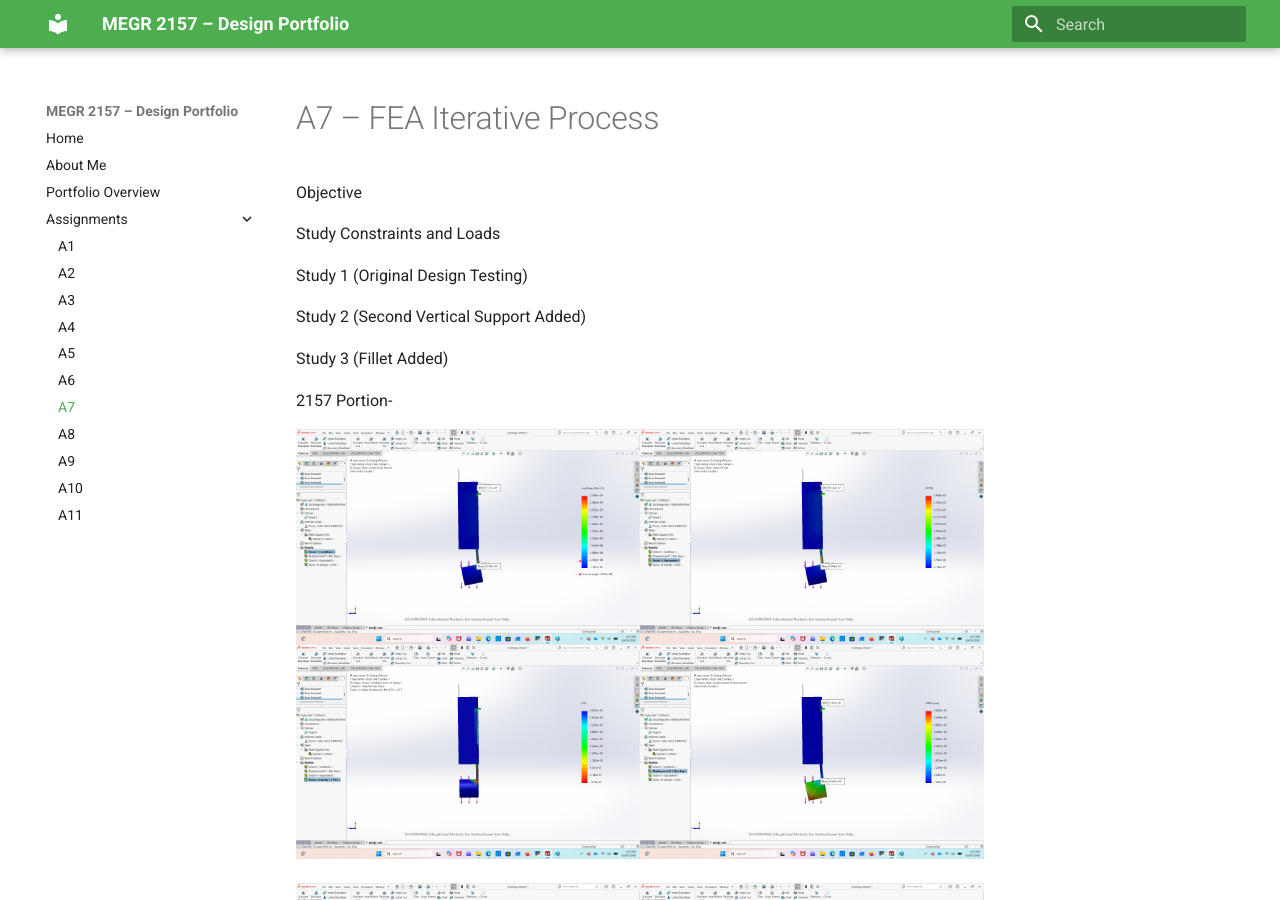
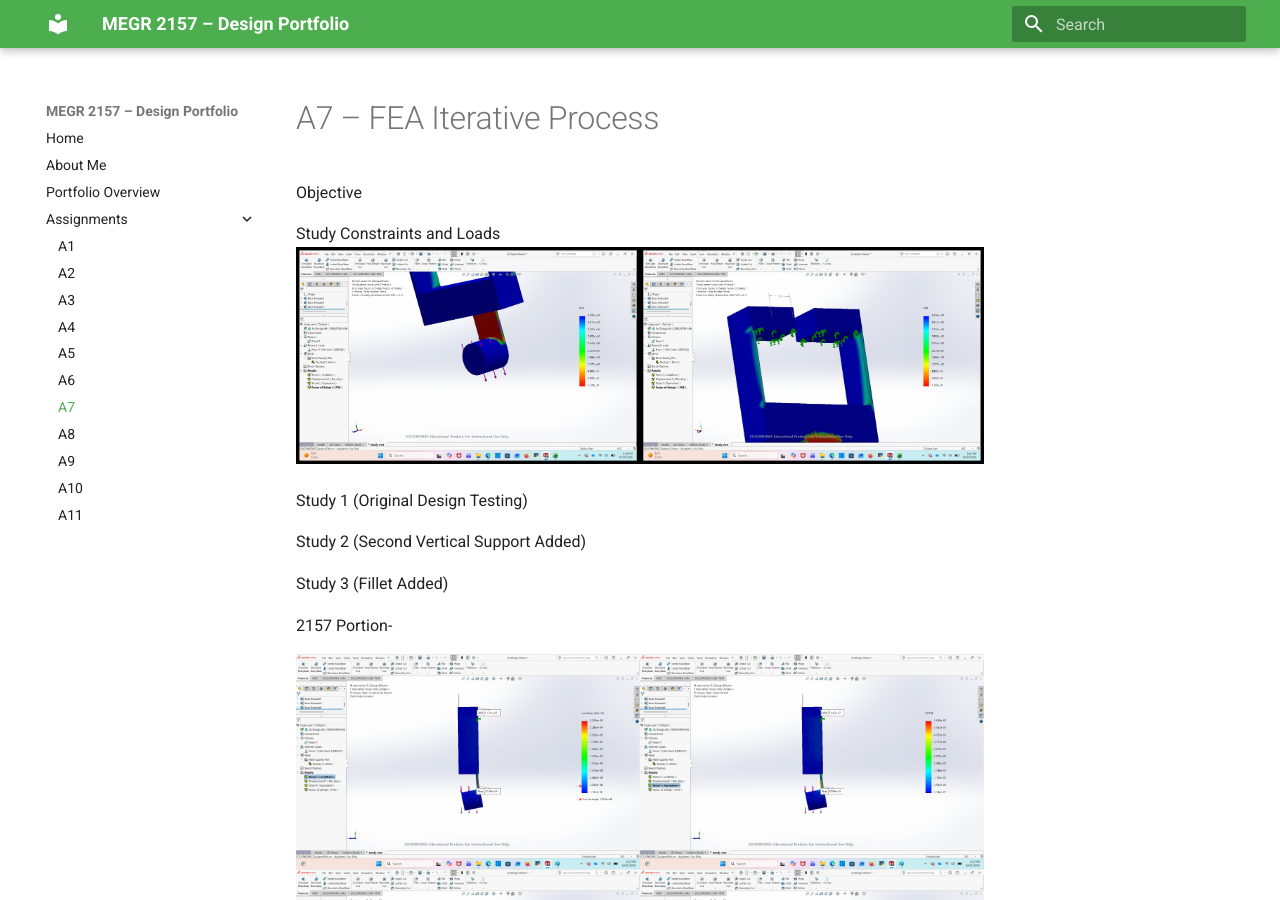
Before and after one commit to Taylor-Rockefeller-Portfolio/megr2157-portfolio, an MkDocs documentation site: the page built from docs/assignments/A07/index.md, in a window 1280 px wide and 900 px high. Built offline with MkDocs 1.6.1 and Material for MkDocs 9.7.7, drawn with Linux system fonts in a browser that asks for light colours.

Commit message:
Update images in A07 assignment documentation
Added new images to the assignment documentation and removed a duplicate image.

```diff
--- a/docs/assignments/A07/index.md
+++ b/docs/assignments/A07/index.md
@@ -3,6 +3,7 @@
 Objective
 
 Study Constraints and Loads
+![](combined-image(6).jpg)
 
 Study 1 (Original Design Testing)
 
@@ -21,7 +22,7 @@ Study 3 (Fillet Added)
 ![](combined-image(5).jpg)
 
 
-![](combined-image(6).jpg)
+
 
 
 ![](combined-image(7).jpg)
```
